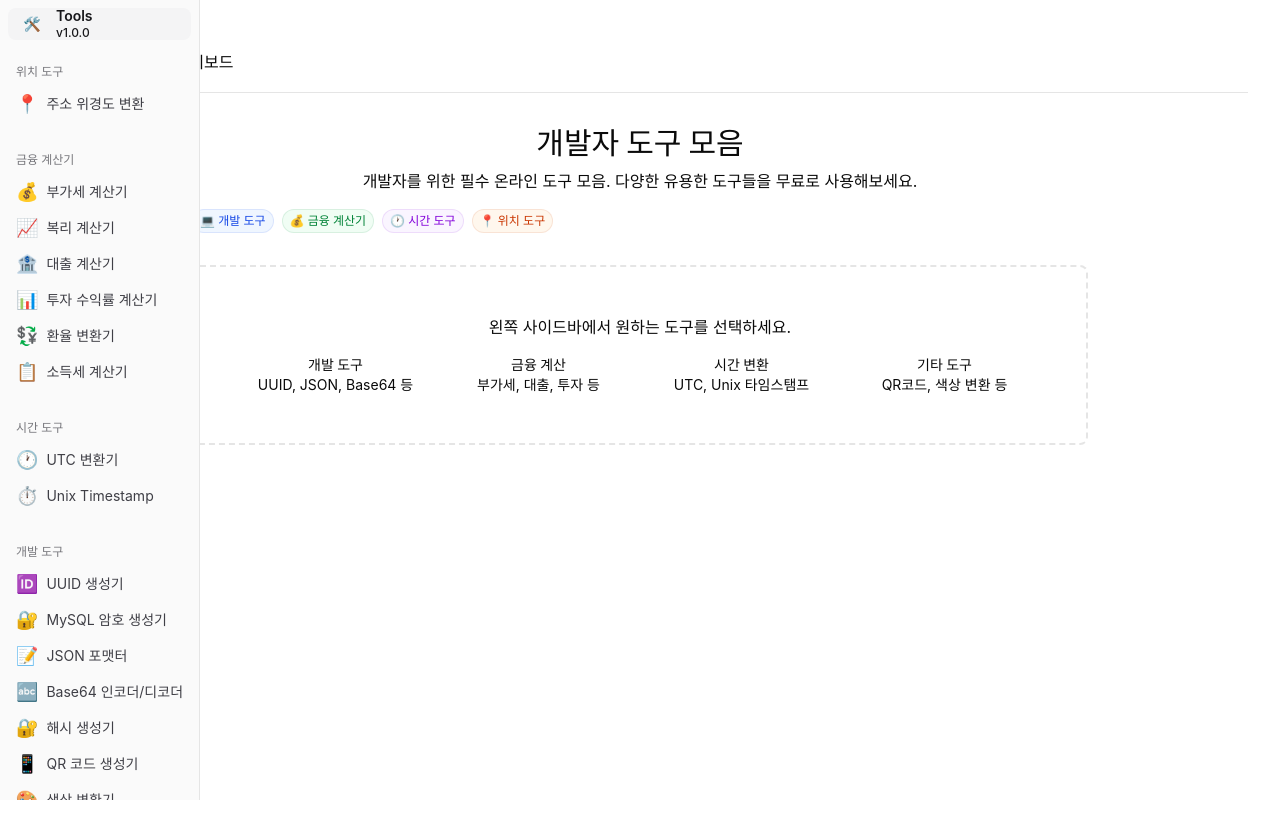
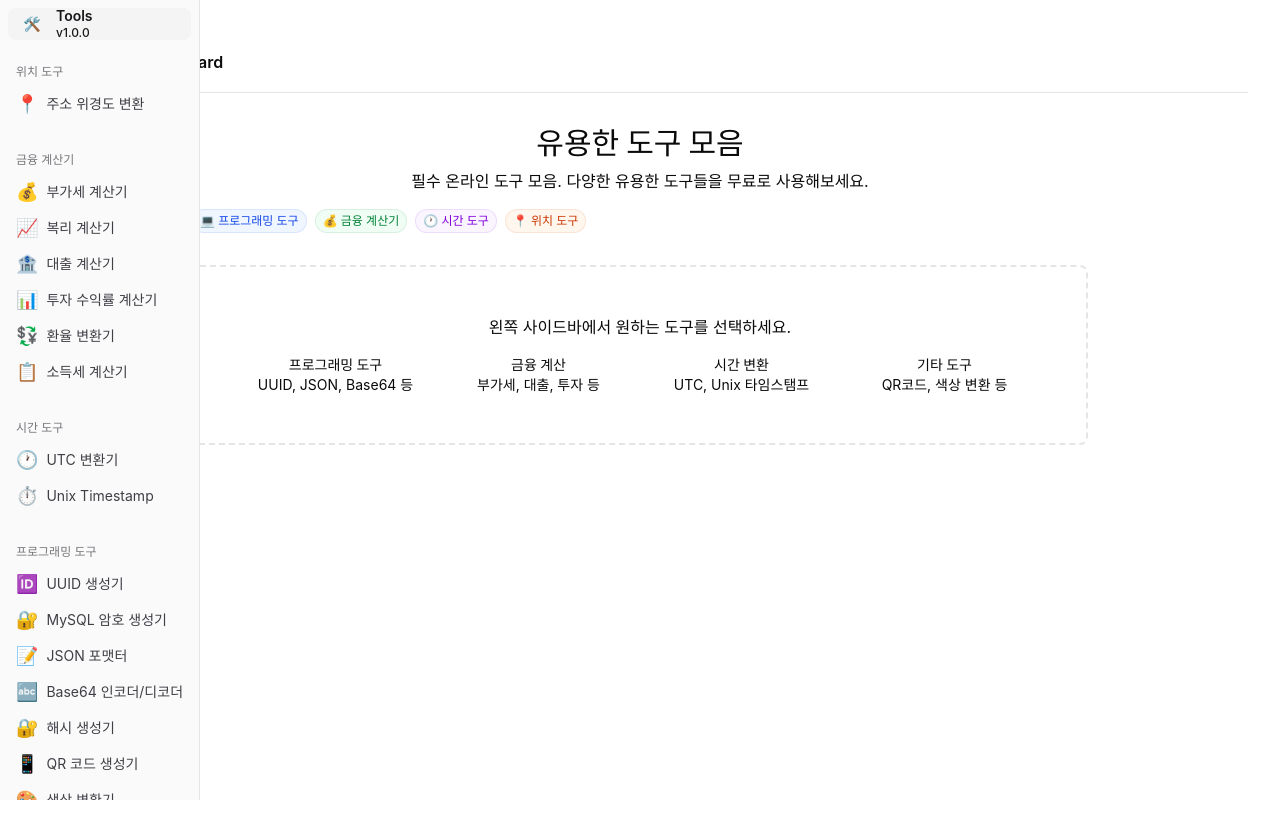
Before and after one commit to heg-wtf/tools, a React (Vite) app: page / in a window 1280 px wide. Shown: the top 838 px of the page. Built offline with nearby package versions, Linux system fonts and the light colour scheme.

Commit message:
🔤 첫 화면에서 개발자 단어 제거 및 프로그래밍 도구로 변경

```diff
--- a/src/App.jsx
+++ b/src/App.jsx
@@ -206,7 +206,7 @@ function AppSidebar({ activeItem, setActiveItem }) {
         </SidebarGroup>
 
         <SidebarGroup>
-          <SidebarGroupLabel>개발 도구</SidebarGroupLabel>
+          <SidebarGroupLabel>프로그래밍 도구</SidebarGroupLabel>
           <SidebarGroupContent>
             <SidebarMenu role="list">
               {techMenuItems.map((item) => (
@@ -270,14 +270,14 @@ function MainContent({ activeItem }) {
           <main className="flex-1 p-8" role="main">
             <div className="max-w-4xl mx-auto">
               <header className="mb-8">
-                <h1 className="text-3xl font-bold mb-2">개발자 도구 모음</h1>
+                <h1 className="text-3xl font-bold mb-2">유용한 도구 모음</h1>
                 <p className="text-muted-foreground mb-4">
-                  개발자를 위한 필수 온라인 도구 모음. 다양한 유용한 도구들을 무료로 사용해보세요.
+                  필수 온라인 도구 모음. 다양한 유용한 도구들을 무료로 사용해보세요.
                 </p>
                 <nav aria-label="도구 카테고리">
                   <div className="flex flex-wrap gap-2">
                     <span className="inline-flex items-center rounded-full bg-blue-50 px-2 py-1 text-xs font-medium text-blue-700 ring-1 ring-inset ring-blue-700/10">
-                      💻 개발 도구
+                      💻 프로그래밍 도구
                     </span>
                     <span className="inline-flex items-center rounded-full bg-green-50 px-2 py-1 text-xs font-medium text-green-700 ring-1 ring-inset ring-green-700/10">
                       💰 금융 계산기
@@ -299,7 +299,7 @@ function MainContent({ activeItem }) {
                 </p>
                 <div className="mt-4 grid grid-cols-2 md:grid-cols-4 gap-4 text-sm text-muted-foreground">
                   <div>
-                    <strong>개발 도구</strong>
+                    <strong>프로그래밍 도구</strong>
                     <br />UUID, JSON, Base64 등
                   </div>
                   <div>
@@ -336,7 +336,7 @@ function App() {
           <header className="flex items-center gap-2 p-4 border-b" role="banner">
             <SidebarTrigger aria-label="사이드바 토글" />
             <Separator orientation="vertical" className="h-4" />
-            <h1 className="font-semibold">개발자 도구 대시보드</h1>
+            <h1 className="font-semibold">Tools Dashboard</h1>
           </header>
           <MainContent activeItem={activeItem} />
         </main>
```
